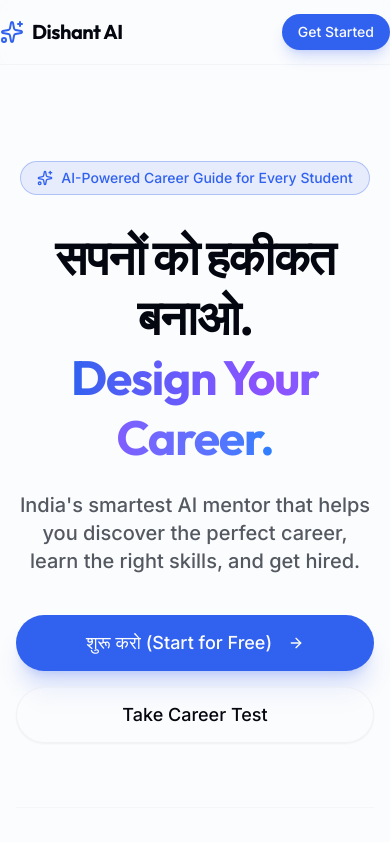
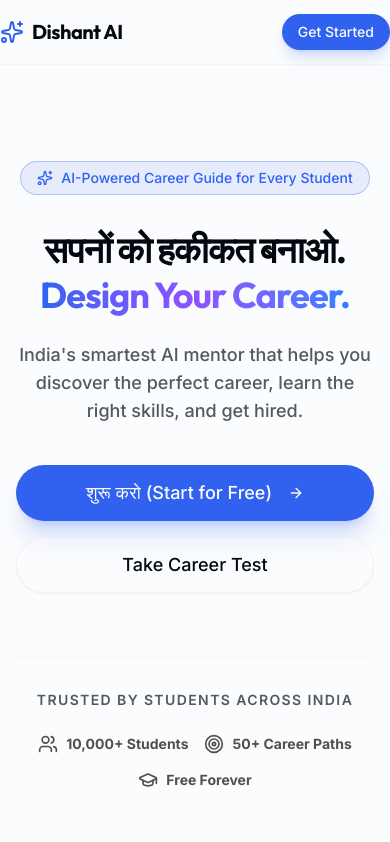
Before and after one commit to abkabhinahihoga-cyber/dishant-ai, a Next.js app: page / in a window 390 px wide. Shown: the top 842 px of the page. Built offline with nearby package versions, Linux system fonts and the light colour scheme; no server answers.

Commit message:
Fix landing page mobile responsiveness: adjust font sizes, gaps, padding, and prevent horizontal scroll

```diff
--- a/src/app/page.tsx
+++ b/src/app/page.tsx
@@ -5,7 +5,7 @@
 
 export default function LandingPage() {
   return (
-    <div className="flex flex-col min-h-screen">
+    <div className="flex flex-col min-h-screen overflow-x-hidden">
       {/* Navigation */}
       <header className="sticky top-0 z-50 w-full border-b border-border/40 bg-background/95 backdrop-blur supports-[backdrop-filter]:bg-background/60">
         <div className="container flex h-16 items-center justify-between">
@@ -41,12 +41,12 @@
               <span>AI-Powered Career Guide for Every Student</span>
             </div>
 
-            <h1 className="text-5xl md:text-7xl lg:text-8xl font-heading font-bold tracking-tight mb-6 max-w-5xl mx-auto leading-tight">
+            <h1 className="text-4xl sm:text-5xl md:text-7xl lg:text-8xl font-heading font-bold tracking-tight mb-6 max-w-5xl mx-auto leading-tight">
               सपनों को हकीकत बनाओ.<br />
               <span className="text-gradient">Design Your Career.</span>
             </h1>
 
-            <p className="text-xl md:text-2xl text-muted-foreground mb-10 max-w-2xl mx-auto font-medium">
+            <p className="text-lg sm:text-xl md:text-2xl text-muted-foreground mb-10 max-w-2xl mx-auto font-medium">
               India&apos;s smartest AI mentor that helps you discover the perfect career, learn the right skills, and get hired.
             </p>
 
@@ -65,10 +65,10 @@
 
             <div className="mt-16 pt-8 border-t border-border/30 max-w-3xl mx-auto">
               <p className="text-sm text-muted-foreground mb-6 uppercase tracking-widest font-semibold">Trusted by students across India</p>
-              <div className="flex flex-wrap justify-center gap-8 opacity-70 grayscale">
-                <div className="flex items-center gap-2"><Users className="h-6 w-6"/> <span className="font-bold text-lg">10,000+ Students</span></div>
-                <div className="flex items-center gap-2"><Target className="h-6 w-6"/> <span className="font-bold text-lg">50+ Career Paths</span></div>
-                <div className="flex items-center gap-2"><GraduationCap className="h-6 w-6"/> <span className="font-bold text-lg">Free Forever</span></div>
+              <div className="flex flex-wrap justify-center gap-4 sm:gap-8 opacity-70 grayscale">
+                <div className="flex items-center gap-2"><Users className="h-5 w-5 sm:h-6 sm:w-6"/> <span className="font-bold text-sm sm:text-lg">10,000+ Students</span></div>
+                <div className="flex items-center gap-2"><Target className="h-5 w-5 sm:h-6 sm:w-6"/> <span className="font-bold text-sm sm:text-lg">50+ Career Paths</span></div>
+                <div className="flex items-center gap-2"><GraduationCap className="h-5 w-5 sm:h-6 sm:w-6"/> <span className="font-bold text-sm sm:text-lg">Free Forever</span></div>
               </div>
             </div>
           </div>
@@ -78,7 +78,7 @@
         <section id="how-it-works" className="py-24 relative">
           <div className="container px-4 md:px-6">
             <div className="text-center mb-16">
-              <h2 className="text-3xl md:text-5xl font-heading font-bold mb-4">How Dishant AI Works</h2>
+              <h2 className="text-2xl sm:text-3xl md:text-5xl font-heading font-bold mb-4">How Dishant AI Works</h2>
               <p className="text-muted-foreground text-xl">3 Simple Steps to Your Dream Career</p>
             </div>
 
@@ -117,7 +117,7 @@
         <section id="features" className="py-32 bg-muted/30 relative">
           <div className="container px-4 md:px-6">
             <div className="text-center mb-20">
-              <h2 className="text-4xl md:text-5xl font-heading font-bold mb-6">सब कुछ जो आपको चाहिए</h2>
+              <h2 className="text-3xl sm:text-4xl md:text-5xl font-heading font-bold mb-6">सब कुछ जो आपको चाहिए</h2>
               <p className="text-muted-foreground text-xl max-w-2xl mx-auto">
                 A complete suite of AI-powered tools designed specifically for Indian students to navigate the modern job market.
               </p>
@@ -132,7 +132,7 @@
                 { title: "ATS Resumes", desc: "Generate professional resumes that pass company screening software automatically.", icon: Sparkles, delay: "0.4s" },
                 { title: "Job Board", desc: "Find the latest entry-level jobs and internships perfect for freshers.", icon: Briefcase, delay: "0.5s" }
               ].map((feature, i) => (
-                <div key={i} className="glass-card p-8 rounded-3xl transition-all duration-500 hover:-translate-y-2 hover:shadow-2xl border border-white/10 dark:border-white/5 animate-fade-up group" style={{ animationDelay: feature.delay }}>
+                <div key={i} className="glass-card p-6 sm:p-8 rounded-3xl transition-all duration-500 hover:-translate-y-2 hover:shadow-2xl border border-white/10 dark:border-white/5 animate-fade-up group" style={{ animationDelay: feature.delay }}>
                   <div className="h-14 w-14 rounded-2xl bg-primary/10 flex items-center justify-center mb-6 group-hover:scale-110 group-hover:bg-primary/20 transition-all">
                     <feature.icon className="h-7 w-7 text-primary" />
                   </div>
@@ -148,7 +148,7 @@
         <section id="testimonials" className="py-24">
           <div className="container px-4 md:px-6">
             <div className="text-center mb-16">
-              <h2 className="text-3xl md:text-5xl font-heading font-bold mb-4">Students Love Dishant AI</h2>
+              <h2 className="text-2xl sm:text-3xl md:text-5xl font-heading font-bold mb-4">Students Love Dishant AI</h2>
             </div>
 
             <div className="grid md:grid-cols-3 gap-6">
@@ -157,7 +157,7 @@
                 { name: "Priya Patel", college: "Science College, Tier 3", text: "The ATS Resume builder helped me get shortlisted for my first internship. The mock interview practice gave me so much confidence!" },
                 { name: "Amit Kumar", college: "B.Com Student", text: "Study planner helps me manage my college exams and skill learning together. It's like having a personal mentor 24/7. बिल्कुल मस्त ऐप है!" }
               ].map((testimonial, i) => (
-                <div key={i} className="bg-muted/30 p-8 rounded-3xl border border-border/50 relative">
+                <div key={i} className="bg-muted/30 p-6 sm:p-8 rounded-3xl border border-border/50 relative">
                   <div className="flex gap-1 mb-4">
                     {[1,2,3,4,5].map(star => <Star key={star} className="h-5 w-5 fill-primary text-primary" />)}
                   </div>
@@ -176,8 +176,8 @@
         <section className="py-24 relative overflow-hidden">
           <div className="absolute inset-0 bg-gradient-to-br from-primary/20 via-background to-primary/10 -z-10"></div>
           <div className="container px-4 md:px-6 text-center">
-            <h2 className="text-4xl md:text-6xl font-heading font-bold mb-6">अपना Career आज ही बदलो</h2>
-            <p className="text-xl md:text-2xl text-muted-foreground mb-10 max-w-2xl mx-auto">
+            <h2 className="text-3xl sm:text-4xl md:text-6xl font-heading font-bold mb-6">अपना Career आज ही बदलो</h2>
+            <p className="text-lg sm:text-xl md:text-2xl text-muted-foreground mb-10 max-w-2xl mx-auto">
               Join thousands of students building their dream careers with Dishant AI. 100% Free to start.
             </p>
             <Link href="/signup">
```
